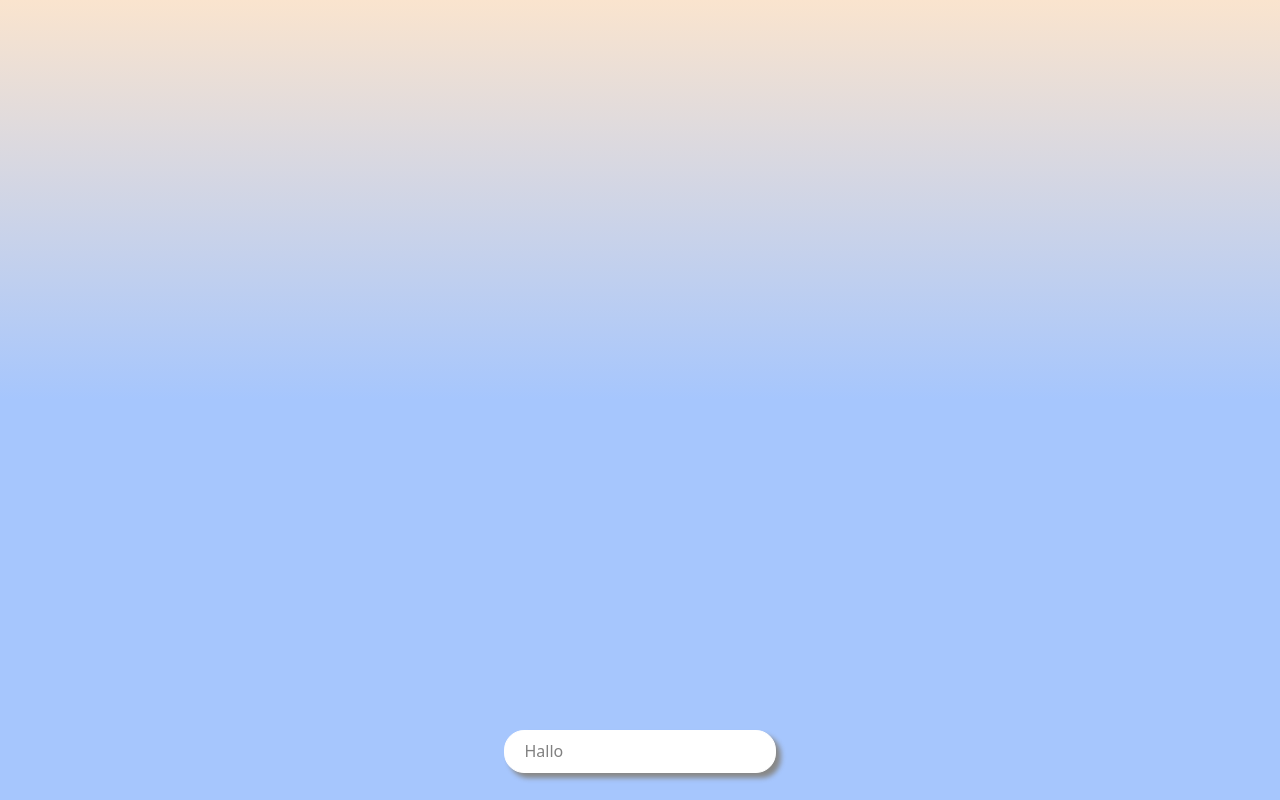
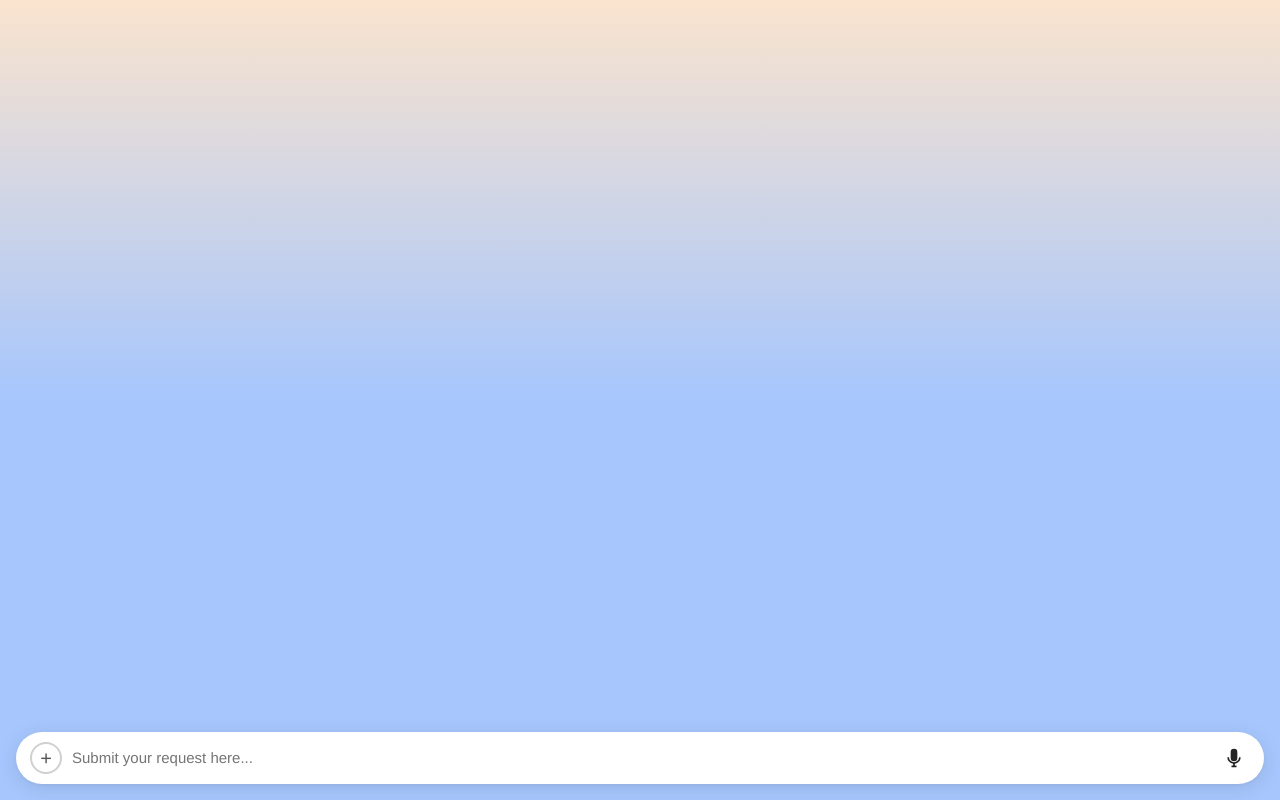
Before and after one commit to liesapoetsch/IMMA-Frontend, a React (Vite) app in the folder IMMA-frontend/: page / in a window 1280 px wide. Built offline with nearby package versions, Linux system fonts and the light colour scheme.

Commit message:
function for input bar in ChatScreen.tsx and styling for input bar in ChatScreen.css added

```diff
--- /dev/null
+++ b/IMMA-frontend/src/ChatScreen.css
@@ -0,0 +1,71 @@
+.page {
+    /*background: linear-gradient(135deg, #b8c8e8 0%, #a0b4d8 100%);*/
+    font-family: "Helvetica Neue", sans-serif;
+    position: fixed;
+    bottom: 16px;
+    left: 16px;
+    right: 16px;
+}
+
+.input-bar {
+    display: flex;
+    align-items: center;
+    gap: 10px;
+    background: #ffffff;
+    border-radius: 28px;
+    padding: 10px 14px;
+    /*width: 360px;*/
+    box-shadow: 0 4px 20px rgba(0, 0, 0, 0.1), 0 1px 4px rgba(0, 0, 0, 0.06);
+    transition: box-shadow 0.2s;
+}
+
+.btn {
+    flex-shrink: 0;
+    width: 32px;
+    height: 32px;
+    border-radius: 50%;
+    background: transparent;
+    display: flex;
+    align-items: center;
+    justify-content: center;
+    cursor: pointer;
+    padding: 0;
+    transition: border-color 0.15s, color 0.15s;
+}
+
+.btn-plus {
+    border: 2px solid #d0d0d0;
+    color: #555;
+    font-size: 20px;
+    line-height: 1;
+}
+
+.btn-plus:hover {
+    border-color: #888;
+    color: #222;
+}
+
+.btn-mic {
+    border: none;
+    color: #222;
+}
+
+.btn-mic:hover {
+    color: #555;
+}
+
+.textarea {
+    flex: 1;
+    border: none;
+    outline: none;
+    resize: none;
+    background: transparent;
+    font-size: 15px;
+    color: #222;
+    line-height: 1.5;
+    max-height: 160px;
+    overflow-y: auto;
+    padding: 0;
+    font-family: inherit;
+    vertical-align: middle;
+}
--- a/IMMA-frontend/src/ChatScreen.tsx
+++ b/IMMA-frontend/src/ChatScreen.tsx
@@ -1,11 +1,48 @@
-function ChatScreen(){
-    const textInput = "Hallo"
+import { useState, useRef, useEffect } from "react";
+import "./ChatScreen.css";
+
+export default function InputBar() {
+    const [value, setValue] = useState("");
+    const textareaRef = useRef<HTMLTextAreaElement>(null);
+
+    useEffect(() => {
+        const ta = textareaRef.current;
+        if (!ta) return;
+        ta.style.height = "auto";
+        ta.style.height = `${ta.scrollHeight}px`;
+    }, [value]);
 
     return (
-        <>
-            <input type={"text"} name={"TextInput"} value={textInput}/>
-        </>
-)
+        <div className="page">
+            <div className="input-bar">
+                {/* Plus Button */}
+                <button className="btn btn-plus" aria-label="Hinzufügen">
+                    +
+                </button>
+
+                {/* Textarea */}
+                <textarea
+                    ref={textareaRef}
+                    className="textarea"
+                    value={value}
+                    onChange={(e) => setValue(e.target.value)}
+                    placeholder="Submit your request here..."
+                    rows={1}
+                />
+
+                {/* Microphone Button */}
+                <button className="btn btn-mic" aria-label="Spracheingabe">
+                    <svg
+                        width="20"
+                        height="20"
+                        viewBox="0 0 24 24"
+                        fill="currentColor"
+                        xmlns="http://www.w3.org/2000/svg"
+                    >
+                        <path d="M12 1a4 4 0 0 1 4 4v7a4 4 0 0 1-8 0V5a4 4 0 0 1 4-4zm-6 10a6 6 0 0 0 12 0h2a8 8 0 0 1-7 7.938V21h2v2H9v-2h2v-2.062A8 8 0 0 1 4 11H6z" />
+                    </svg>
+                </button>
+            </div>
+        </div>
+    );
 }
-
-export default ChatScreen
--- a/IMMA-frontend/vite.config.ts
+++ b/IMMA-frontend/vite.config.ts
@@ -1,7 +1,9 @@
-import { defineConfig } from 'vite'
+import {defineConfig} from 'vite'
 import react from '@vitejs/plugin-react-swc'
 
 // https://vite.dev/config/
 export default defineConfig({
-  plugins: [react()],
+    plugins: [
+        react(),
+    ],
 })
```
Also changed, not shown: IMMA-frontend/package.json (+7 -1 lines), 1 other file (tests, documents, lock files or other folders).
